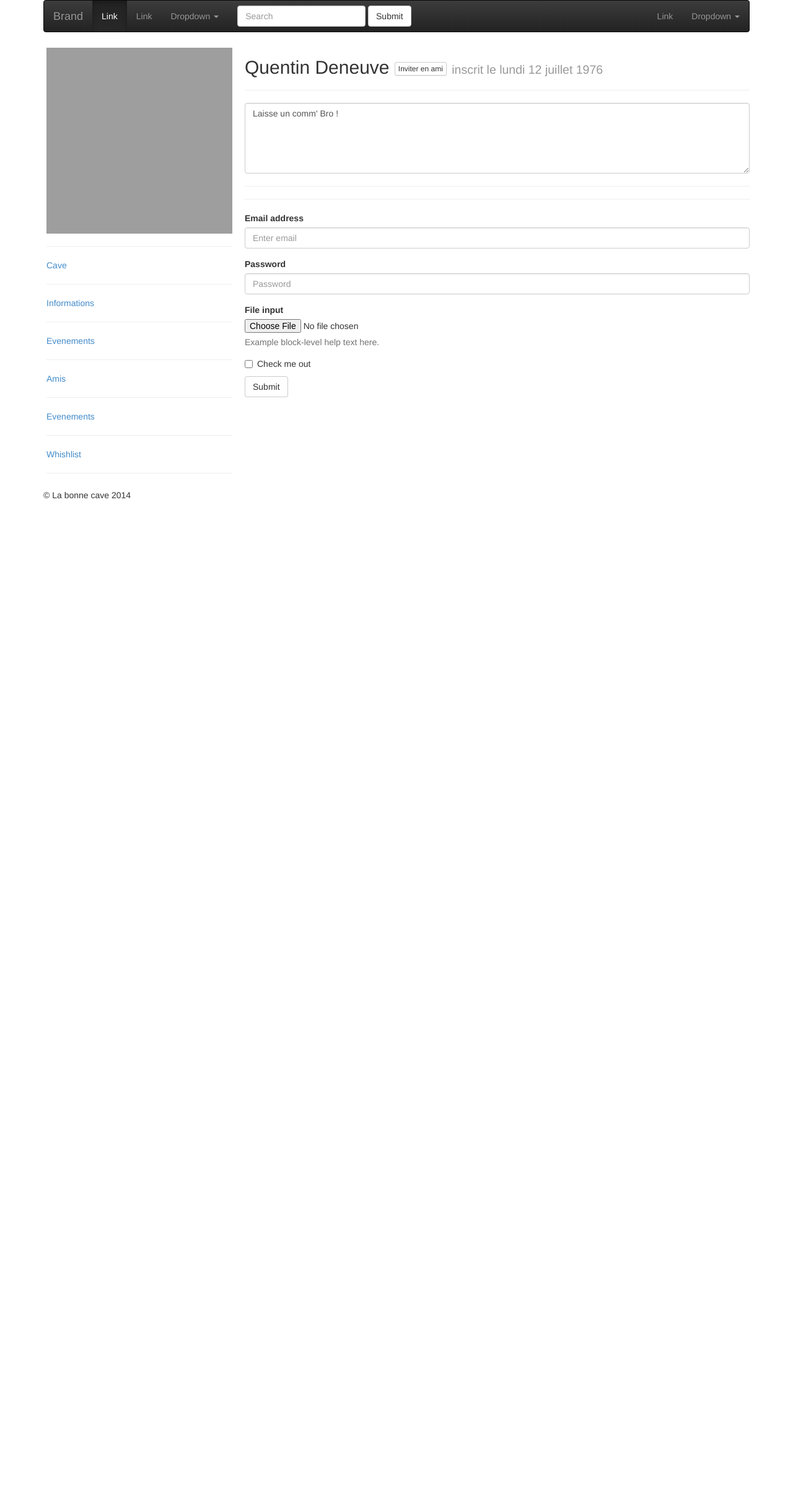
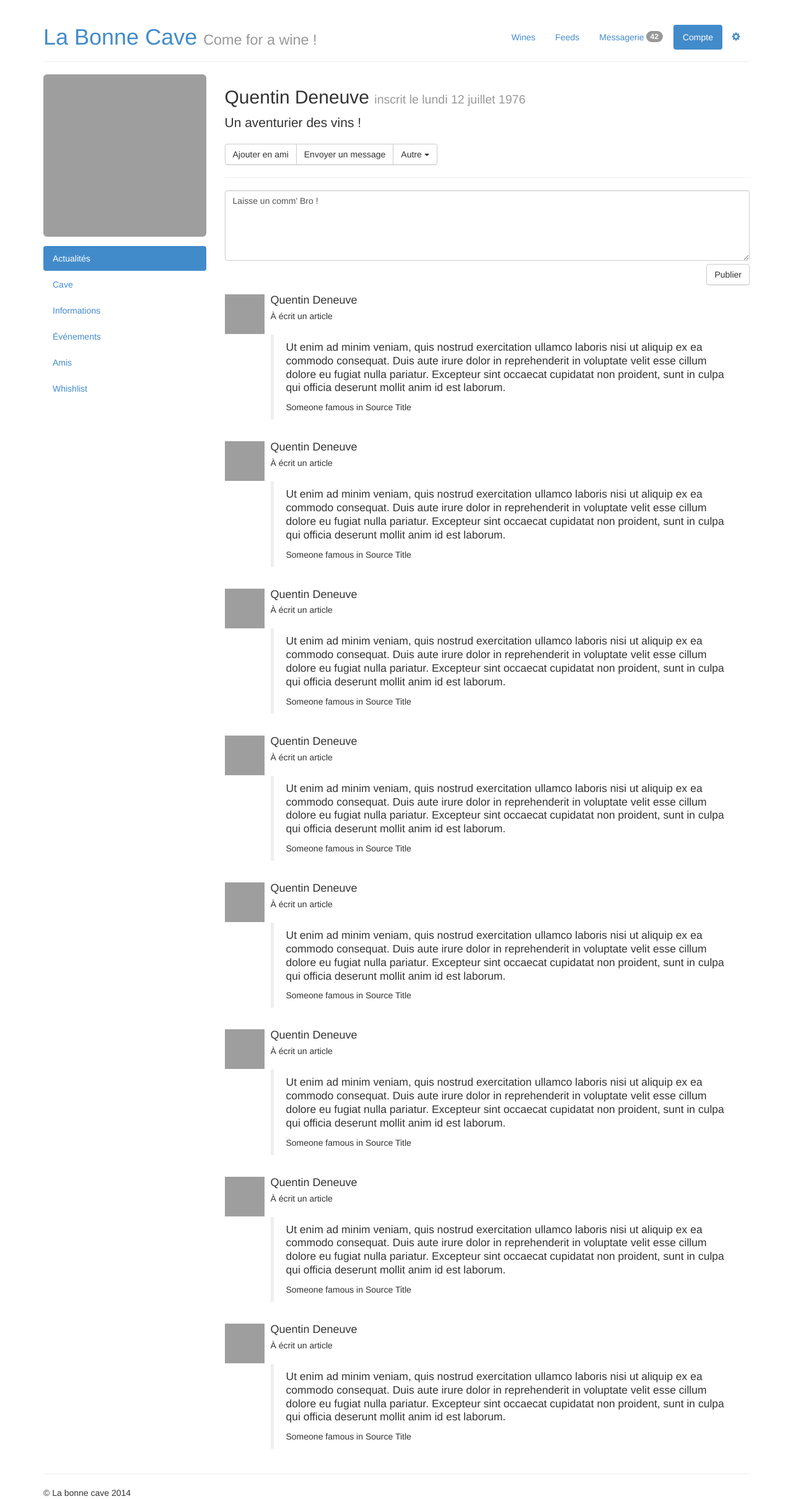
Before and after one commit to fozeek/WineLovers, a CakePHP app: the page made by app/View/Pages/compte.ctp in a window 1280 px wide. Shown: the whole page at 62% size. Before the commit the page ends 805 px from the top, so only its background shows below. Run offline with PHP 8.4 and a stand-in for CakePHP, Linux system fonts and the light colour scheme; the template is opened without the code that fills it, so the values that code supplies are empty; some libraries are stand-ins or nearby versions; grey boxes are pictures that could not be loaded.

Commit message:
Improves pages

```diff
--- a/app/View/Layouts/default.ctp
+++ b/app/View/Layouts/default.ctp
@@ -44,57 +44,40 @@ $cakeDescription = __d('cake_dev', 'CakePHP: the rapid development php framework
 <body>
 	<div id="container" class="container">
 		<div id="header">
-			<nav class="navbar navbar-inverse" role="navigation">
-			  <!-- Brand and toggle get grouped for better mobile display -->
-			  <div class="navbar-header">
-			    <button type="button" class="navbar-toggle" data-toggle="collapse" data-target="#bs-example-navbar-collapse-1">
-			      <span class="sr-only">Toggle navigation</span>
-			      <span class="icon-bar"></span>
-			      <span class="icon-bar"></span>
-			      <span class="icon-bar"></span>
-			    </button>
-			    <a class="navbar-brand" href="#">Brand</a>
-			  </div>
 
-			  <!-- Collect the nav links, forms, and other content for toggling -->
-			  <div class="collapse navbar-collapse" id="bs-example-navbar-collapse-1">
-			    <ul class="nav navbar-nav">
-			      <li class="active"><a href="#">Link</a></li>
-			      <li><a href="#">Link</a></li>
-			      <li class="dropdown">
-			        <a href="#" class="dropdown-toggle" data-toggle="dropdown">Dropdown <b class="caret"></b></a>
-			        <ul class="dropdown-menu">
-			          <li><a href="#">Action</a></li>
-			          <li><a href="#">Another action</a></li>
-			          <li><a href="#">Something else here</a></li>
-			          <li class="divider"></li>
-			          <li><a href="#">Separated link</a></li>
-			          <li class="divider"></li>
-			          <li><a href="#">One more separated link</a></li>
-			        </ul>
-			      </li>
-			    </ul>
-			    <form class="navbar-form navbar-left" role="search">
-			      <div class="form-group">
-			        <input type="text" class="form-control" placeholder="Search">
-			      </div>
-			      <button type="submit" class="btn btn-default">Submit</button>
-			    </form>
-			    <ul class="nav navbar-nav navbar-right">
-			      <li><a href="#">Link</a></li>
-			      <li class="dropdown">
-			        <a href="#" class="dropdown-toggle" data-toggle="dropdown">Dropdown <b class="caret"></b></a>
-			        <ul class="dropdown-menu">
-			          <li><a href="#">Action</a></li>
-			          <li><a href="#">Another action</a></li>
-			          <li><a href="#">Something else here</a></li>
-			          <li class="divider"></li>
-			          <li><a href="#">Separated link</a></li>
-			        </ul>
-			      </li>
-			    </ul>
-			  </div><!-- /.navbar-collapse -->
-			</nav>
+
+			<div class="page-header" style="position: relative;">
+				<ul class="nav nav-pills" style="position: absolute;right: 0px;top: 0px;">
+				  <li class="pull-right">
+				    <a href="#">
+				      <span class="glyphicon glyphicon-cog"></span>
+				    </a>
+				  </li>
+				  <li class="active pull-right">
+				    <a href="/pages/compte/">
+				      Compte
+				    </a>
+				  </li>
+				  <li class="pull-right">
+				    <a href="/pages/messagerie/">
+				      <span class="badge pull-right">42</span>
+				      Messagerie
+				    </a>
+				  </li>
+				  <li class="pull-right">
+				    <a href="/pages/feeds/">
+				      Feeds
+				    </a>
+				  </li>
+				  <li class="pull-right">
+				    <a href="/pages/wines/">
+				      Wines
+				    </a>
+				  </li>
+				</ul>
+			  <h1 style><a href="/" style="text-decoration: none;">La Bonne Cave </a><small> Come for a wine !</small></h1>
+			</div>
+
 		</div>
 		<div id="content">
 
@@ -102,6 +85,7 @@ $cakeDescription = __d('cake_dev', 'CakePHP: the rapid development php framework
 
 			<?php echo $this->fetch('content'); ?>
 		</div>
+		<hr />
 		<div id="footer">
 			&copy; La bonne cave 2014
 		</div>
--- a/app/View/Pages/compte.ctp
+++ b/app/View/Pages/compte.ctp
@@ -1,47 +1,60 @@
-<div style="float: left;width: 300px;margin: 5px;margin-right: 20px;">
-	<img src="http://lorempixel.com/300/300/"/>
-	<hr/>
-	<a href="/pages/compte/">Cave</a>
-	<hr/>
-	<a href="/pages/compte/">Informations</a>
-	<hr/>
-	<a href="/pages/compte/">Evenements</a>
-	<hr/>
-	<a href="/pages/compte/">Amis</a>
-	<hr/>
-	<a href="/pages/compte/">Evenements</a>
-	<hr/>
-	<a href="/pages/compte/">Whishlist</a>
-	<hr/>
+<div class="row">
+	<div class="col-md-3">
+		<img src="http://lorempixel.com/500/500" class="img-responsive img-rounded" alt="Responsive image" style="margin-bottom: 15px;"/>
+		<ul class="nav nav-pills nav-stacked">
+		  <li class="active"><a href="#">Actualités</a></li>
+		  <li><a href="#">Cave</a></li>
+		  <li><a href="#">Informations</a></li>
+		  <li><a href="#">Événements</a></li>
+		  <li><a href="#">Amis</a></li>
+		  <li><a href="#">Whishlist</a></li>
+		</ul>
+	</div>
+	<div class="col-md-9">
+		<h2>Quentin Deneuve <small>inscrit le lundi 12 juillet 1976</small></h2>
+		<p class="lead">
+			Un aventurier des vins !
+		</p>
+		<div class="btn-group">
+		  <button type="button" class="btn btn-default">Ajouter en ami</button>
+		  <button type="button" class="btn btn-default">Envoyer un message</button>
+
+		  <div class="btn-group">
+		    <button type="button" class="btn btn-default dropdown-toggle" data-toggle="dropdown">
+		      Autre
+		      <span class="caret"></span>
+		    </button>
+		    <ul class="dropdown-menu">
+		      <li><a href="#">Signaler</a></li>
+		      <li><a href="#">Proposer un vin</a></li>
+		    </ul>
+		  </div>
+		</div>
+		<hr />
+		<textarea class="form-control" rows="5" style="margin-bottom: 5px;">Laisse un comm' Bro !</textarea>
+		<button type="submit" class="btn btn-default pull-right">Publier</button>
+		<div class="clearfix"></div>
+		<?php for ($cpt=0;$cpt<8;$cpt++): ?>
+			<div class="media">
+			  <a class="pull-left" href="#">
+			    <img class="media-object" src="http://lorempixel.com/64/64/" alt="...">
+			  </a>
+			  <div class="media-body">
+			    <h4 class="media-heading">Quentin Deneuve</h4>
+			    À écrit un article
+			    <br /><br />
+			    <blockquote>
+			    	<p>Ut enim ad minim veniam,
+			    	quis nostrud exercitation ullamco laboris nisi ut aliquip ex ea commodo
+			    	consequat. Duis aute irure dolor in reprehenderit in voluptate velit esse
+			    	cillum dolore eu fugiat nulla pariatur. Excepteur sint occaecat cupidatat non
+			    	proident, sunt in culpa qui officia deserunt mollit anim id est laborum.</p>
+			    	<footer>Someone famous in <cite title="Source Title">Source Title</cite></footer>
+			    </blockquote>
+			  </div>
+			</div>
+
+		<?php endfor ?>
+	</div>
+
 </div>
-<div style="overflow: hidden;">
-	<h2>Quentin Deneuve <button type="button" class="btn btn-default btn-xs">Inviter en ami</button> <small>inscrit le lundi 12 juillet 1976</small></h2>
-
-	<hr />
-	<textarea class="form-control" rows="5">Laisse un comm' Bro !</textarea>
-
-	<hr/><hr/>
-	<form role="form">
-	  <div class="form-group">
-	    <label for="exampleInputEmail1">Email address</label>
-	    <input type="email" class="form-control" id="exampleInputEmail1" placeholder="Enter email">
-	  </div>
-	  <div class="form-group">
-	    <label for="exampleInputPassword1">Password</label>
-	    <input type="password" class="form-control" id="exampleInputPassword1" placeholder="Password">
-	  </div>
-	  <div class="form-group">
-	    <label for="exampleInputFile">File input</label>
-	    <input type="file" id="exampleInputFile">
-	    <p class="help-block">Example block-level help text here.</p>
-	  </div>
-	  <div class="checkbox">
-	    <label>
-	      <input type="checkbox"> Check me out
-	    </label>
-	  </div>
-	  <button type="submit" class="btn btn-default">Submit</button>
-	</form>
-</div>
-<div style="clear: both;">
-</div>
--- a/app/View/Pages/home.ctp
+++ b/app/View/Pages/home.ctp
@@ -1,7 +1,4 @@
 <div class="jumbotron">
-  <h1>WineLovers</h1>
+  <h1>Welcome to La Bonne Cave</h1>
   <p>Come for a Wine !</p>
-  <p><a class="btn btn-primary btn-lg" role="button" href="/pages/compte">Compte</a></p>
-  <p><a class="btn btn-primary btn-lg" role="button" href="/pages/feeds">Feeds</a></p>
-  <p><a class="btn btn-primary btn-lg" role="button" href="/pages/wines">Wines</a></p>
 </div>
```
Also changed, not shown: app/View/Pages/feeds.ctp (+17 -14 lines), app/View/Pages/messagerie.ctp (added, +20 -0 lines), app/View/Pages/wine.ctp (+40 -31 lines), app/View/Pages/wines.ctp (+16 -15 lines), 6 other files.
